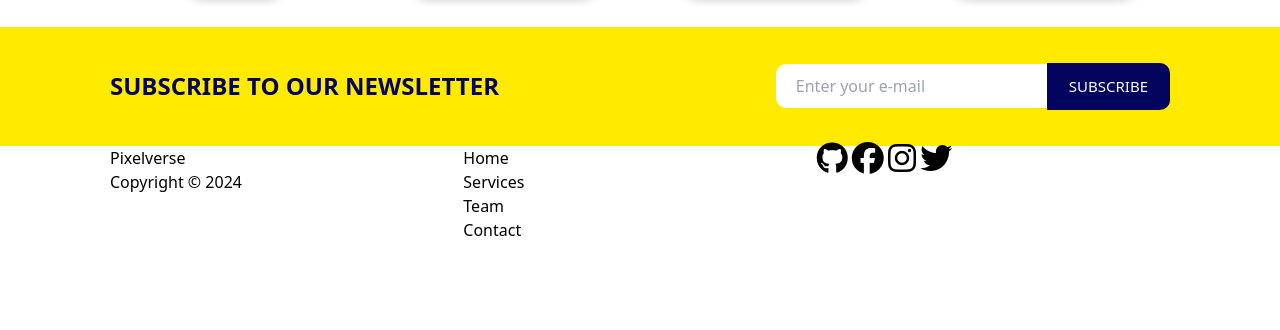
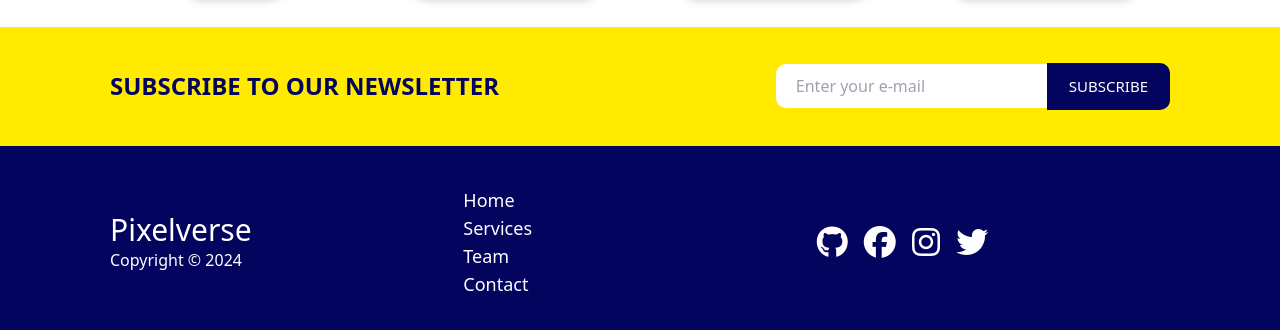
Before and after one commit to bogdea/pixelverse, a website: page dist/index.html in a window 1280 px wide. Shown: the part 1167-1497 px from the top of the page. Before the commit the page ends 1409 px from the top, so only its background shows below. Drawn offline with Linux system fonts and the light colour scheme; a script that the page names is missing.

Commit message:
add footer styling

```diff
--- a/dist/index.html
+++ b/dist/index.html
@@ -210,16 +210,16 @@
     </div>
 
     <!-- footer -->
-    <div>
-      <ul class="grid grid-cols-3 container">
+    <div class="bg-primary-color py-10 text-white">
+      <ul class="items-center space-y-10 md:space-y-0 grid grid-cols-1 md:grid-cols-3 container">
         <!-- grid item 1 -->
         <div class="flex flex-col">
-          <h3>Pixelverse</h3>
+          <h3 class="text-3xl">Pixelverse</h3>
           <span>Copyright &copy 2024</span>
         </div>
 
         <!-- grid item 2 -->
-        <ul class="flex flex-col">
+        <ul class="flex flex-col text-lg">
 <li><a href="#">Home</a></li>
 <li><a href="#">Services</a></li>
 <li><a href="#">Team</a></li>
@@ -227,7 +227,7 @@
         </ul>
 
         <!-- grid item 3 -->
-        <div>
+        <div class="space-x-3">
           <i class="fa-2xl fa-brands fa-github"></i>
           <i class="fa-2xl fa-brands fa-facebook"></i>
           <i class="fa-2xl fa-brands fa-instagram"></i>
```
Also changed, not shown: dist/output.css.
